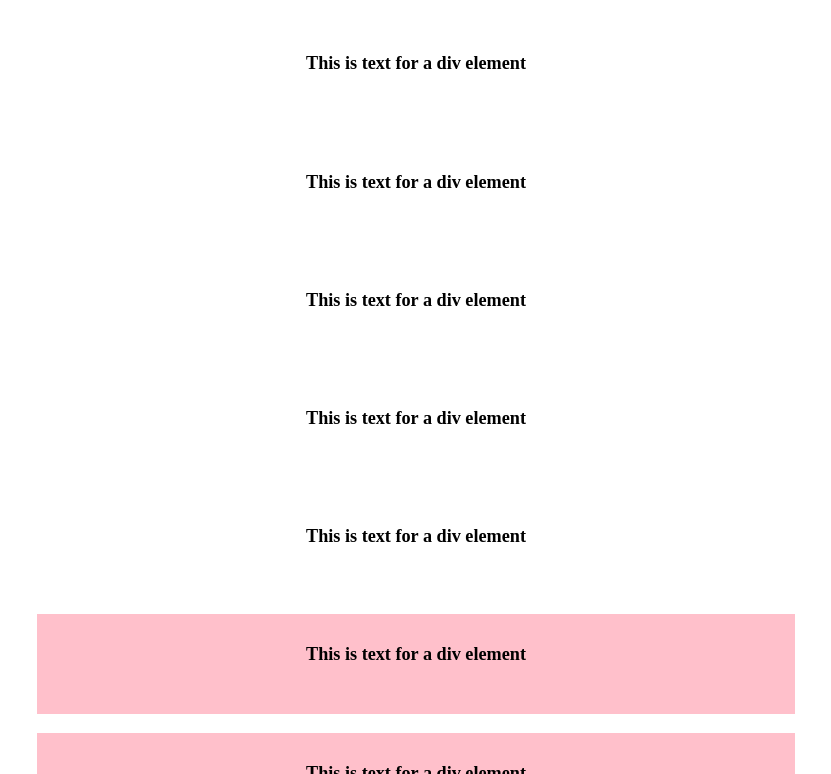
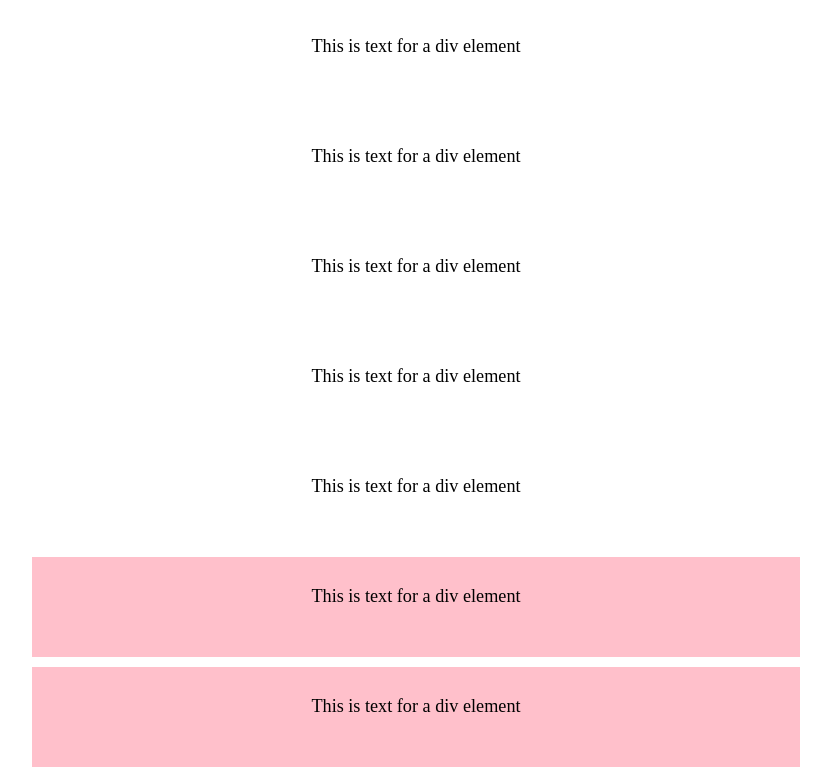
Before and after one commit to katrinalalata/css-exercise-one, a plain HTML site: page index.html in a window 1280 px wide. Shown: the part 113-887 px from the top of the page, without its empty margins (234-1065 px from the left). Drawn offline with Linux system fonts and the light colour scheme.

Commit message:
CORRECTED RESET.CSS

```diff
--- a/index.html
+++ b/index.html
@@ -3,7 +3,7 @@
   <head>
     <meta charset="utf-8">
     <title></title>
-    <link rel="stylesheet" href="css/style.css">
+    <link rel="stylesheet" href="css/reset.css">
     <link rel="stylesheet" href="css/style.css">
   </head>
   <body>
```
